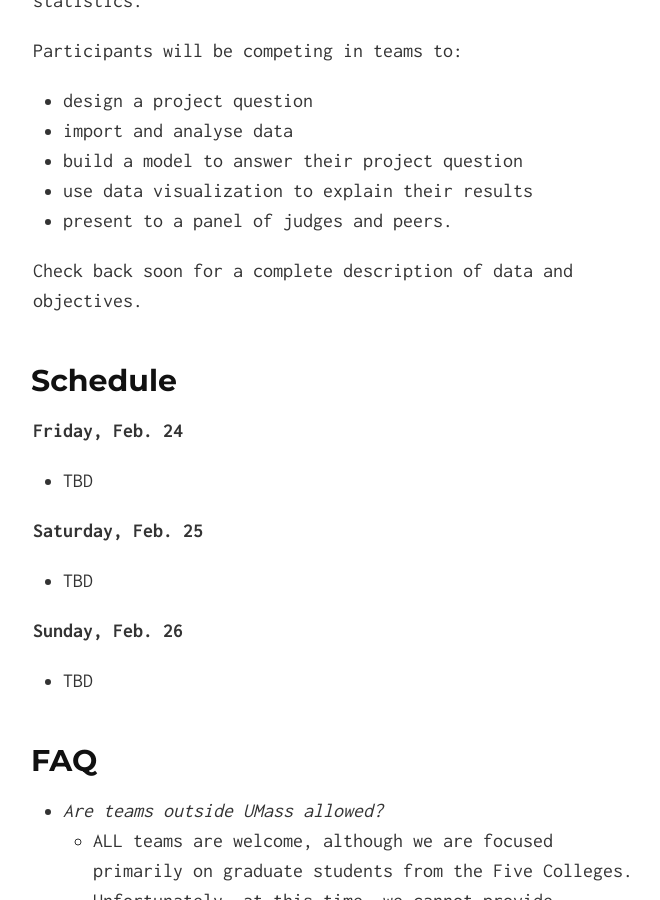
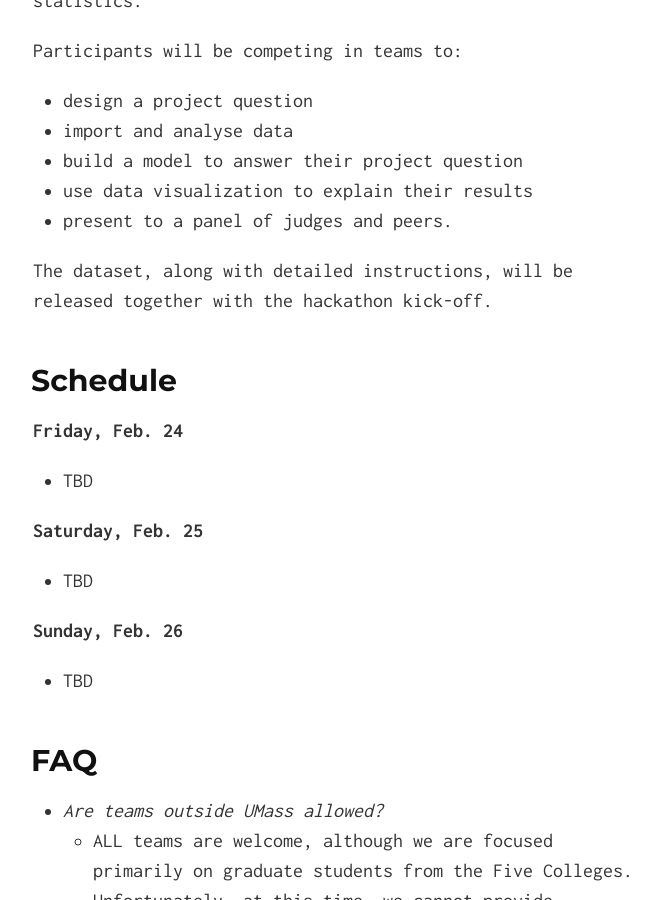
Before and after one commit to gridclub/Hack2O, a Jekyll site: the page built from index.md, in a window 1280 px wide and 900 px high, scrolled down 1436 px. Shown: the whole window, without its empty margins (307-967 px from the left). Built offline with Jekyll 4.4.1, drawn with Linux system fonts in a browser that asks for light colours; nearby versions of some CDN libraries.

Commit message:
data release info

```diff
--- a/index.md
+++ b/index.md
@@ -63,7 +63,7 @@ Participants will be competing in teams to:
 * use data visualization to explain their results
 * present to a panel of judges and peers.
 
-Check back soon for a complete description of data and objectives.
+The dataset, along with detailed instructions, will be released together with the hackathon kick-off.
 
 [//]: # (#### Dataset info: [Slides](https://tinyurl.com/z48pvyw))
 
```
